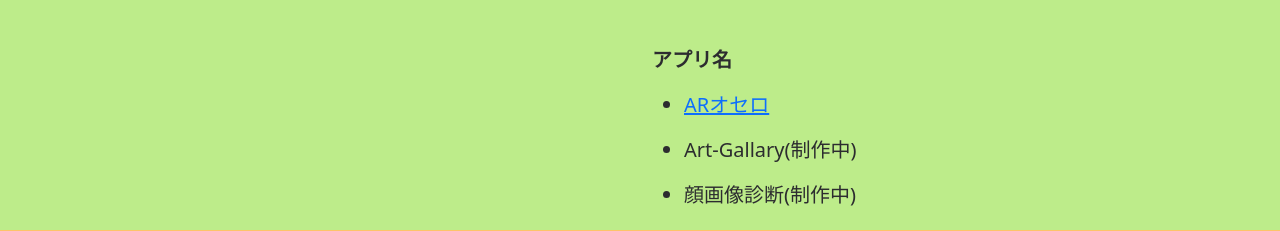
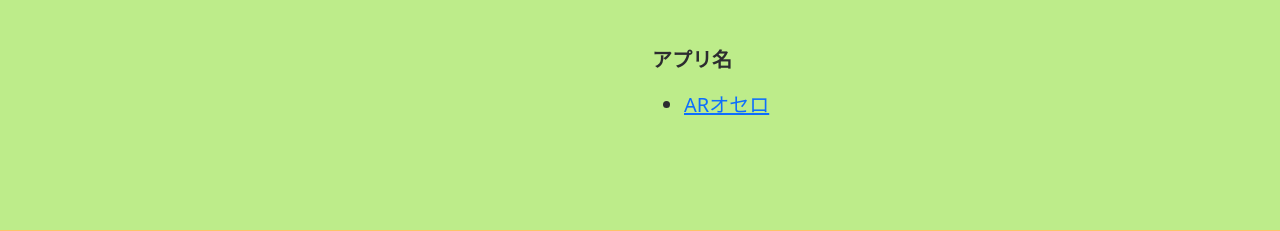
Before and after one commit to Takata1124/Django_original, a Django app: page /base in a window 1280 px wide. Shown: the part 1310-1541 px from the top of the page. Run offline with Django 3.2, Linux system fonts and the light colour scheme; parts of the project's set-up code (start-up, migrations or seed data) failed here and were passed over.

Commit message:
add page

```diff
--- a/templates/base.html
+++ b/templates/base.html
@@ -57,6 +57,7 @@
                         <div class="box3">
                             <div id="introbar">
                                 <p1><b>＜アプリ名：ARオセロ＞</b></p1>
+                                <a href="https://apps.apple.com/jp/app/ar%E3%82%AA%E3%82%BB%E3%83%AD/id1609306273"><img src="https://user-images.githubusercontent.com/83679529/155931841-a92308bb-5a02-44a4-9064-1301c0418400.svg"></a>
                                 <br>
                                 <br>
                                 <p1>AR(拡張現実)技術を用いたオセロゲームです。目の前にオセロが存在するかのような状態でオセロを楽しむことができます。</p1>
@@ -76,8 +77,6 @@
                                 <p1><b>アプリ名</b></p1>
                                 <ul>
                                     <li><a href="/views">ARオセロ</a></li>
-                                    <li>Art-Gallary(制作中)</li>
-                                    <li>顔画像診断(制作中)</li>
                                 </ul>
                             </div>
                         </div>
@@ -87,7 +86,7 @@
             <div class="intro-container">
                 <div class="row">
                     <div class="colcol">
-                        <div class="image_circle"></div>
+                        <!-- <div class="image_circle"></div> -->
                     </div>
                     <div class="colcol">
                         <p >SELF-INTRODUCTION</p>
```
Also changed, not shown: static/picture/profile.jpg (added).
